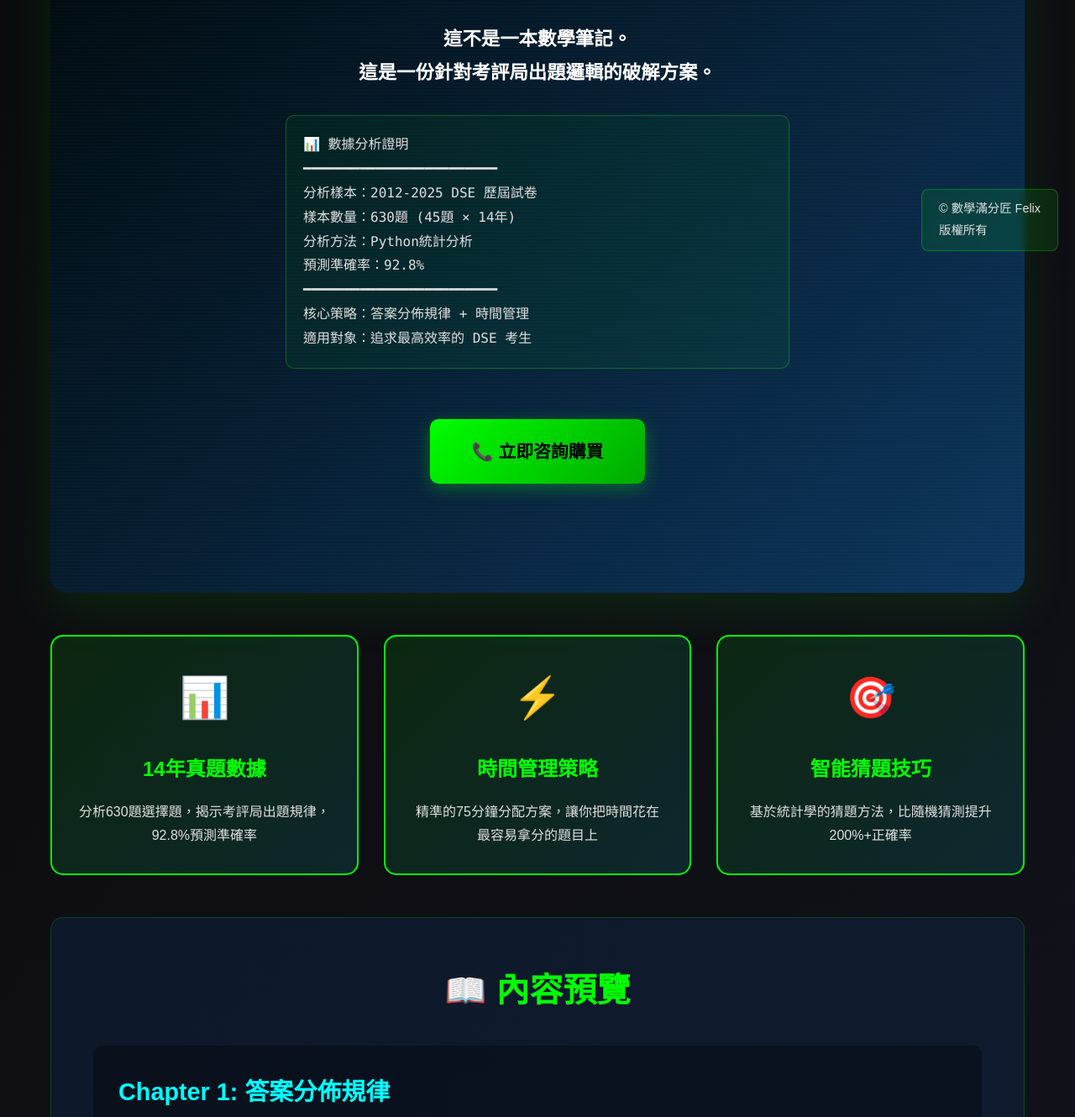
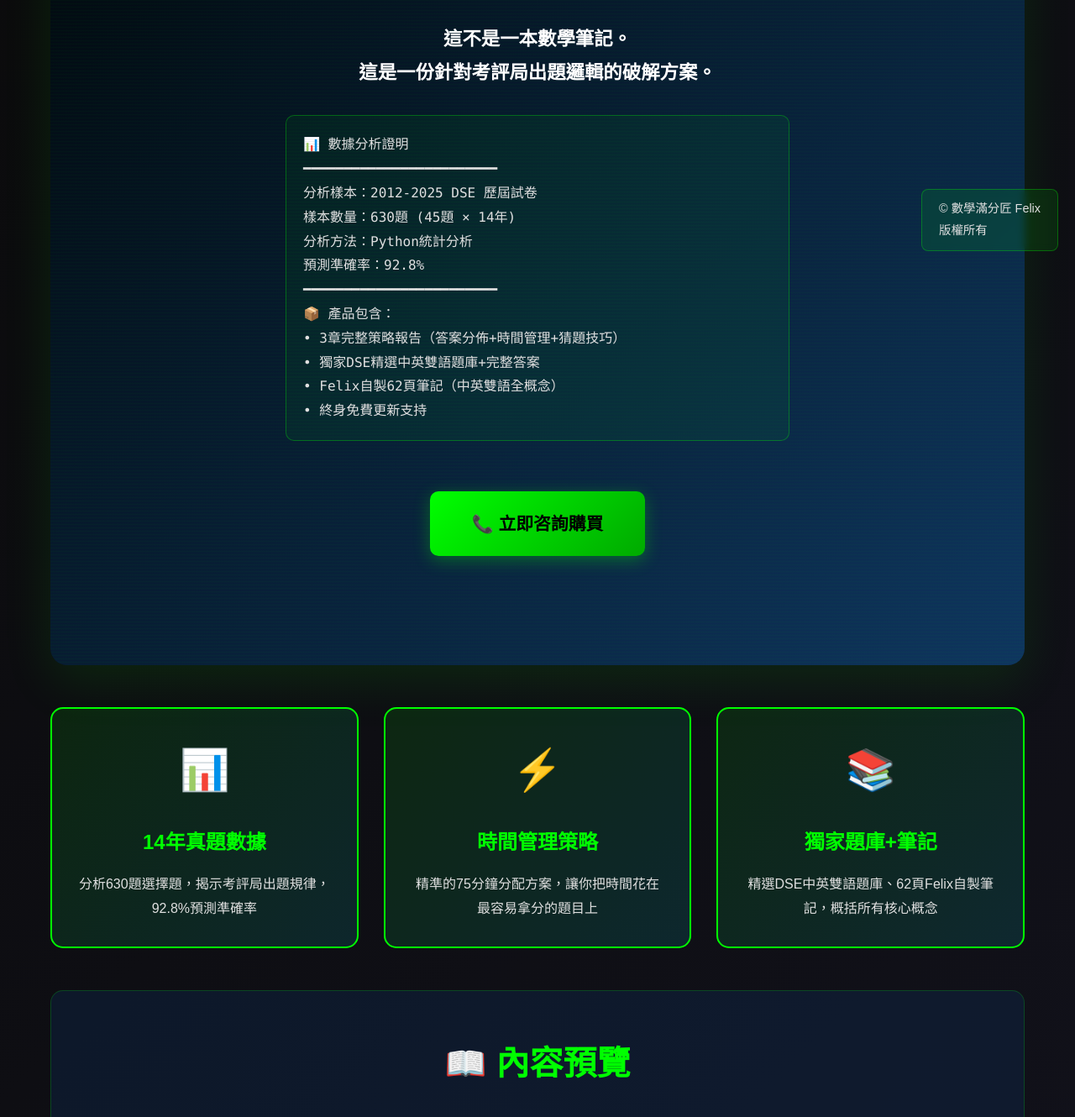
Before and after one commit to felixkafung-final/dse-math-blackbox, a plain HTML site: page index.html in a window 1280 px wide. Shown: the part 481-1811 px from the top of the page at 84% size. Drawn offline with Linux system fonts and the light colour scheme.

Commit message:
Update product bundle: Add bilingual question bank and 62-page Felix notes

```diff
--- a/index.html
+++ b/index.html
@@ -346,8 +346,11 @@
                     分析方法：Python統計分析<br>
                     預測準確率：92.8%<br>
                     ━━━━━━━━━━━━━━━━━━━━━━━━<br>
-                    核心策略：答案分佈規律 + 時間管理<br>
-                    適用對象：追求最高效率的 DSE 考生
+                    📦 產品包含：<br>
+                    • 3章完整策略報告（答案分佈+時間管理+猜題技巧）<br>
+                    • 獨家DSE精選中英雙語題庫+完整答案<br>
+                    • Felix自製62頁筆記（中英雙語全概念）<br>
+                    • 終身免費更新支持
                 </div>
 
                 <a href="#contact" class="cta-button">📞 立即咨詢購買</a>
@@ -369,9 +372,9 @@
             </div>
 
             <div class="feature-card">
-                <div class="feature-icon">🎯</div>
-                <h3>智能猜題技巧</h3>
-                <p>基於統計學的猜題方法，比隨機猜測提升200%+正確率</p>
+                <div class="feature-icon">📚</div>
+                <h3>獨家題庫+筆記</h3>
+                <p>精選DSE中英雙語題庫、62頁Felix自製筆記，概括所有核心概念</p>
             </div>
         </div>
 
@@ -466,9 +469,9 @@ Q45 → Q44 → Q43 → Q42
 
             <p style="font-size: 1.1em; color: #00ffff; margin: 30px 0;">
                 ✅ 完整3章策略報告<br>
-                ✅ Excel答案統計工具<br>
+                ✅ 獨家DSE精選中英雙語題庫+答案<br>
                 ✅ 終身更新支持<br>
-                ✅ 專屬學習群組<br>
+                ✅ Felix自製筆記（62頁概括DSE數學所有概念 中英雙語）<br>
             </p>
 
             <p style="margin: 30px 0;">
```
Also changed, not shown: 1 other file.
